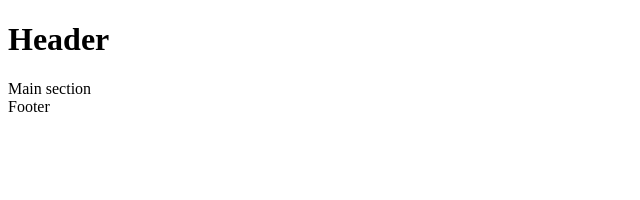
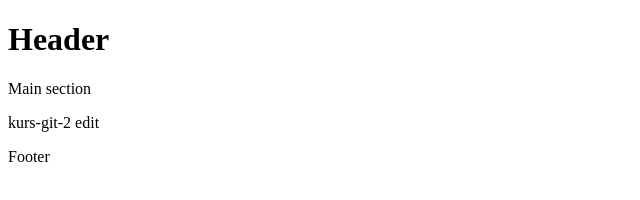
Before and after one commit to golmar92/kurs-git-2, a plain HTML site: page index.html in a window 1280 px wide. Shown: the whole page, without its empty margins (0-640 px from the left). Drawn offline with Linux system fonts and the light colour scheme.

Commit message:
add content to main section

```diff
--- a/index.html
+++ b/index.html
@@ -6,6 +6,7 @@
 	<body>
 		<div class="header"><h1>Header</h1></div>
 		<div class="main">Main section</div>
+		<p>kurs-git-2 edit</p>
 		<div class="footer">Footer</div>
 	</body>
 </html>
```
